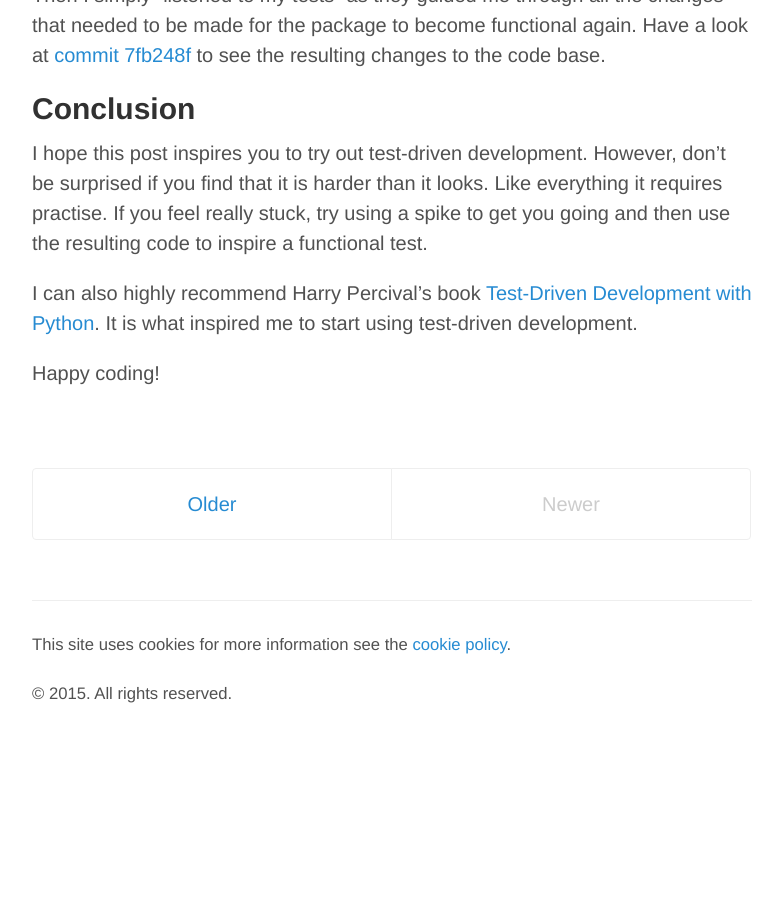
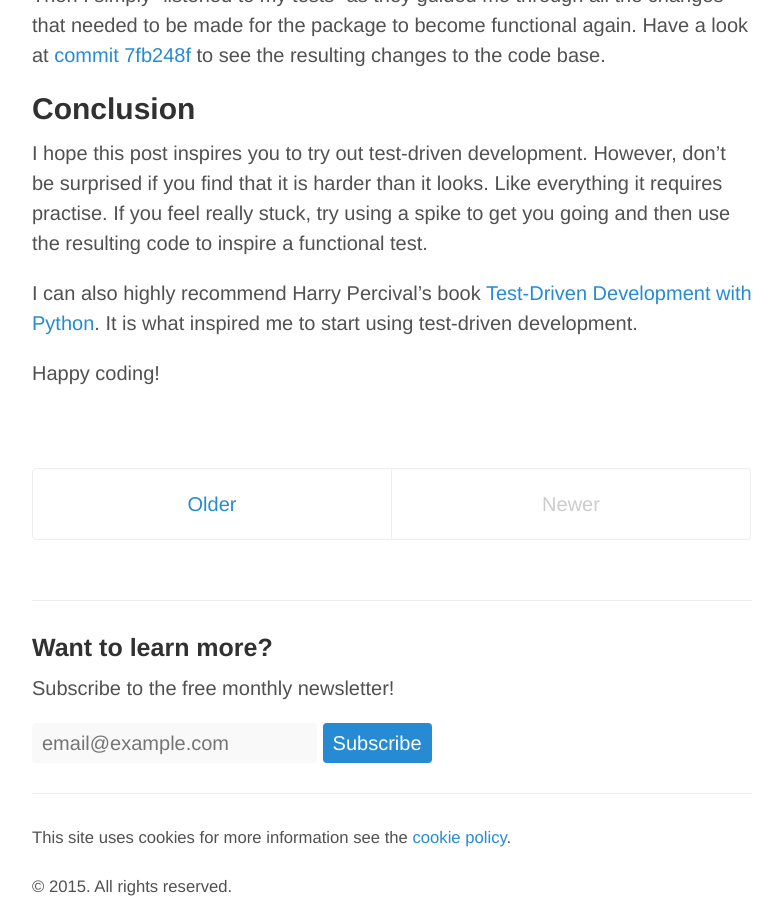
Before and after one commit to tjelvar-olsson/tjelvar-olsson.github.io, a Jekyll site: the page built from index.html, in a window 1280 px wide and 900 px high, scrolled down 10303 px. Shown: the whole window, without its empty margins (248-1031 px from the left). Built offline with Jekyll 4.4.1, drawn with Linux system fonts in a browser that asks for light colours; Markdown is read by kramdown in place of the engine named in the settings; the list of posts is cut into pages by our own code; before the commit the page ends 11010 px from its top, so only the background shows below that.

Commit message:
Added email signup form to more pages.

```diff
--- a/_includes/comments.html
+++ b/_includes/comments.html
@@ -1,4 +1,5 @@
 {% if page.comments %}
+    <hr />
     <div id="disqus_thread"></div>
     <script type="text/javascript">
         /* * * CONFIGURATION VARIABLES: EDIT BEFORE PASTING INTO YOUR WEBPAGE * * */
--- a/_includes/tinyletter_signup.html
+++ b/_includes/tinyletter_signup.html
@@ -1,4 +1,5 @@
 {% if page.tinyletter_signup %}
+  <hr />
   <form action="https://tinyletter.com/tjelvarolsson" method="post"
         target="popupwindow"
         onsubmit="window.open('https://tinyletter.com/tjelvarolsson', 'popupwindow',
--- a/_layouts/post.html
+++ b/_layouts/post.html
@@ -1,5 +1,6 @@
 ---
 layout: default
+tinyletter_signup: true
 ---
 
 <article class="post">
--- a/index.html
+++ b/index.html
@@ -1,6 +1,7 @@
 ---
 layout: default
 title: Home
+tinyletter_signup: true
 ---
 
 <div class="posts">
```
